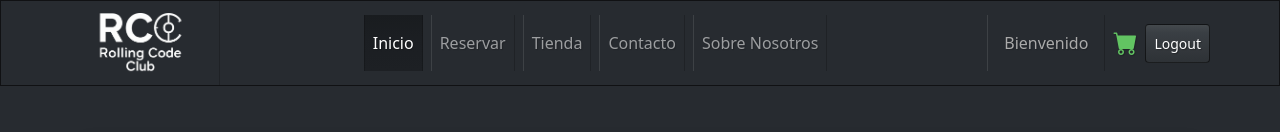
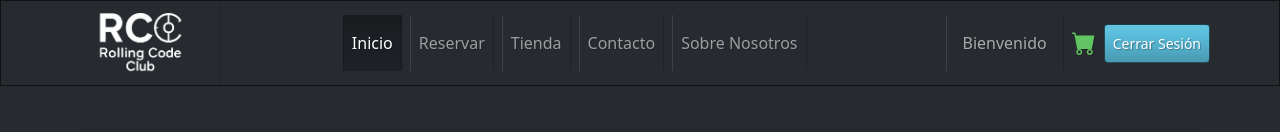
Before and after one commit to ximebarrientos/rollingCodeClub, a React (Vite) app: page / in a window 1280 px wide. Shown: the top 132 px of the page. Built offline with nearby package versions, Linux system fonts and the light colour scheme; no server answers; sample sign-in values are in the browser's storage.

Commit message:
cambie el boton logout por cerrar sesion

```diff
--- a/src/components/shared/Menu.jsx
+++ b/src/components/shared/Menu.jsx
@@ -54,8 +54,8 @@ export default function Menu({ usuarioLogueado, setUsuarioLogueado, onLoginClick
                     <NavLink className="nav-link" to={"/administrador"}>
                       Administrador
                     </NavLink>
-                    <Button size="sm" onClick={logout} className="py-2">
-                      Logout
+                    <Button variant="info" size="sm" onClick={logout} className="py-2">
+                      Cerrar Sesión
                     </Button>
                   </>
                 ) : (
@@ -68,8 +68,8 @@ export default function Menu({ usuarioLogueado, setUsuarioLogueado, onLoginClick
                         <i className="bi bi-cart-fill fs-4 text-success"></i>
                       </NavLink>
                     </div>
-                    <Button size="sm" onClick={logout} className="py-2">
-                      Logout
+                    <Button variant="info" size="sm" onClick={logout} className="py-2">
+                      Cerrar Sesión
                     </Button>
                   </>
                 )}
```
